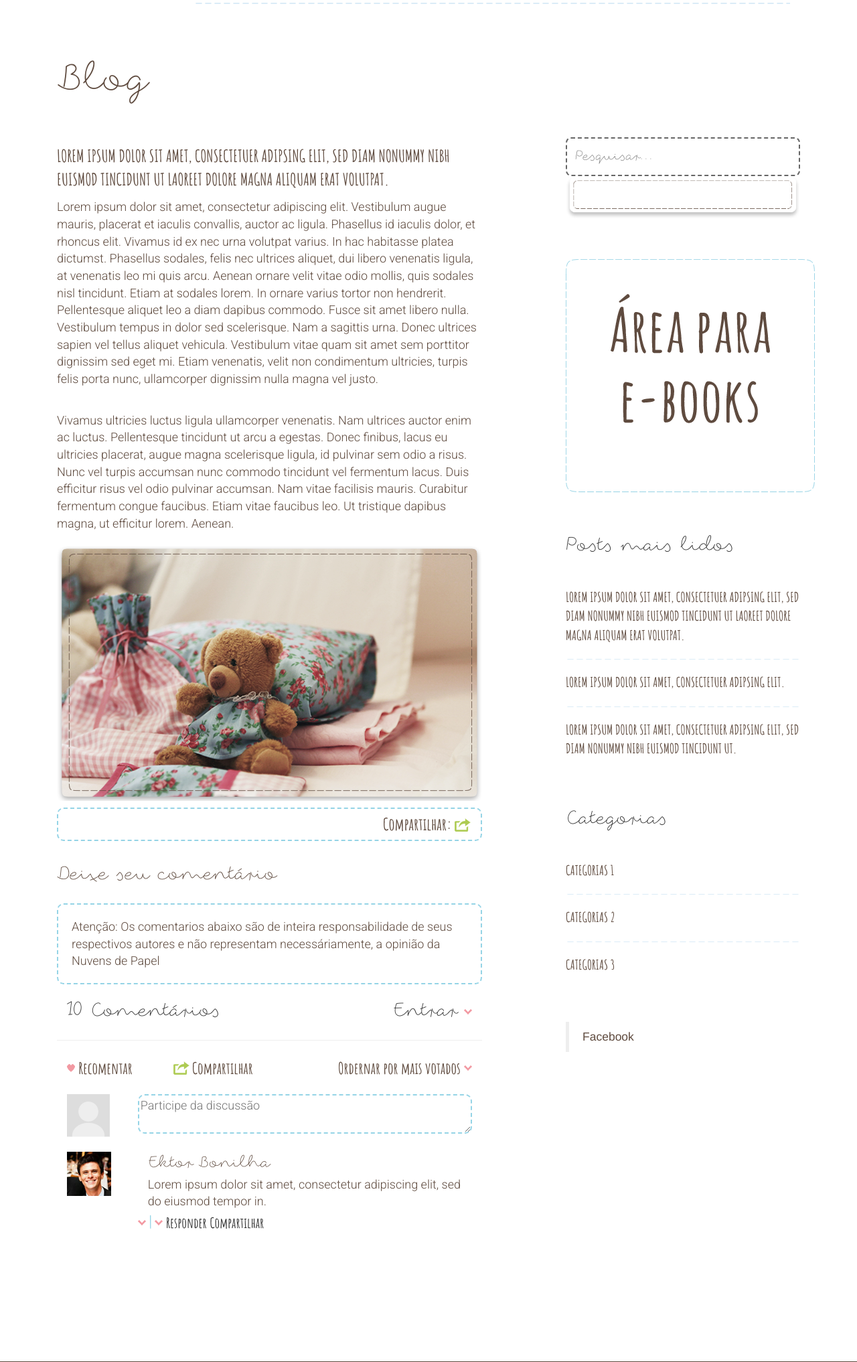
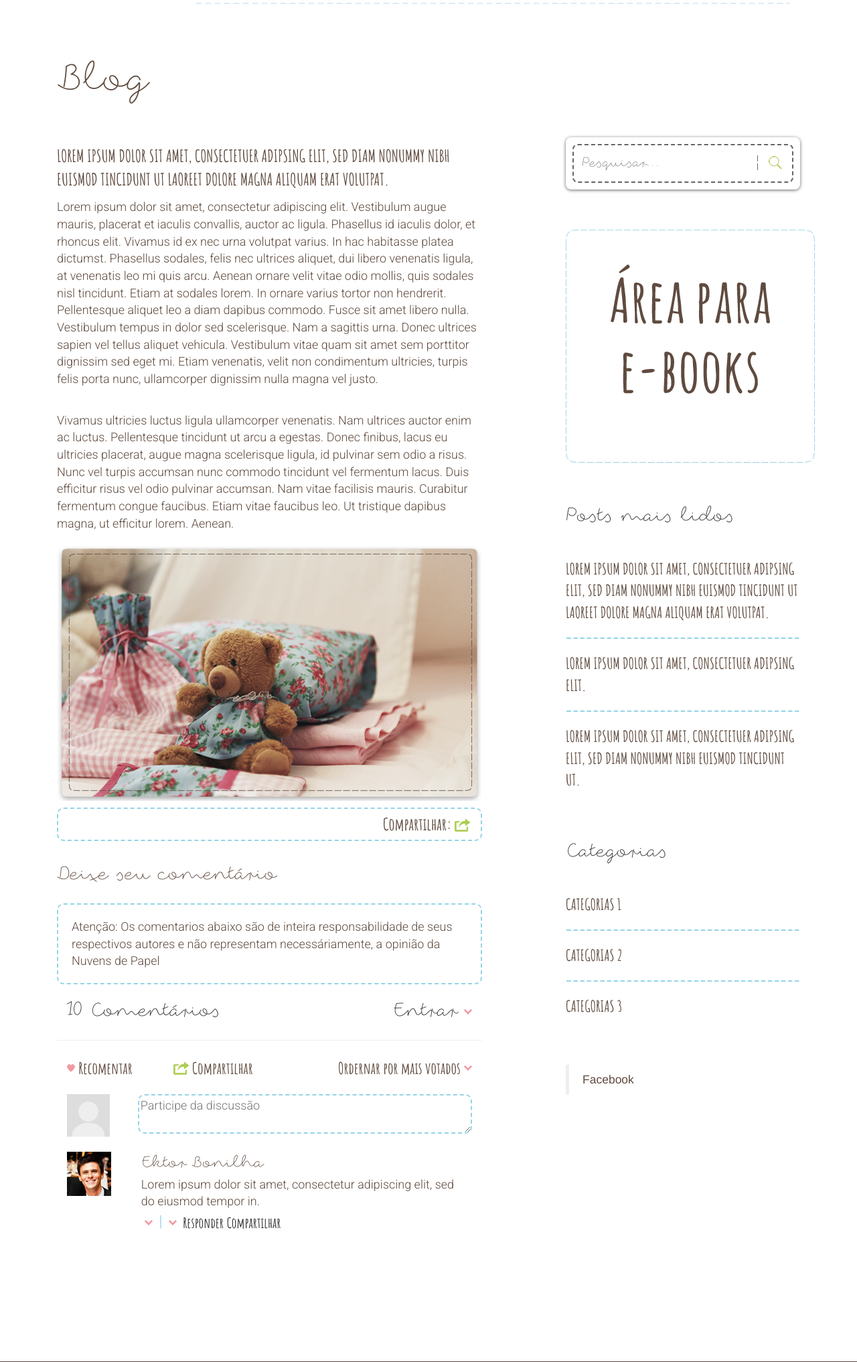
Before and after one commit to BrunnoCruvinel/nuvemdepapel, a PHP site: page /blog-post.php in a window 1280 px wide. Shown: the part 146-2180 px from the top of the page at 67% size. Run offline with PHP 8.4, Linux system fonts and the light colour scheme; some libraries are stand-ins or nearby versions.

Commit message:
correções

```diff
--- a/blog-post.php
+++ b/blog-post.php
@@ -102,9 +102,10 @@
 
                 <div class="col-lg-4 col-lg-offset-1 col-md-4 col-md-offset-1 col-sm-4 col-sm-offset-1">
                     <div class="espacamento_bottom">
-                        <div class="blog-pesquisar">
+                        <div class="fundo-input">
                             <input class="input-customizado" type="text" placeholder="Pesquisar...">
-                            <img class="img-responsive" src="img/input-contato.png" alt="">
+							<label class="dashed_lupa" style=""></label>
+							<label class="lupa_pesquisa_blog" style=""></label>
                         </div>
                     </div>
 
--- a/css/blog.css
+++ b/css/blog.css
@@ -85,10 +85,23 @@
     position: relative;
     display: block;
     width: 100%;
-    height: 2px;
-    background: url("../img/tracejado_azul.png") repeat-x;
+    height: 3px;
     z-index: 1;
     margin: 20px 0 20px 0;
+	border-top: 2px dashed #95d4e6;
+	border-radius: 10px;
+}
+
+.opcoes-comentario.text-pequeno{
+	margin-left: 3%;
+}
+
+.opcoes-comentario a{
+	padding: 5px;
+}
+
+.blog-post-comentar .row{
+	margin-left: -2%;
 }
 
 .post-compartilhar div {
--- a/css/style.css
+++ b/css/style.css
@@ -74,7 +74,7 @@
 }
 
 .text-minimo {
-  font-size: 20px;
+  font-size: 23px;
 }
 
 .text-pequeno-destaque {
@@ -352,3 +352,21 @@
 #locacao_produtos .row{
 	margin-bottom: 30px;
 }
+
+.lupa_pesquisa_blog {
+    background: url(../img/lupa_blog.png) no-repeat right 17px center;
+    height: 30px;
+    width: 55px;
+    top: 23px;
+    position: absolute;
+    right: 25px;
+}
+
+.dashed_lupa{
+	background: url(../img/dashed_lupa.png) no-repeat right 17px center;
+    height: 30px;
+    width: 27px;
+    top: 25px;
+    position: absolute;
+    right: 61px;
+}
```
Also changed, not shown: blog.php (+5 -4 lines), img/dashed_lupa.png (added), img/lupa_blog.png (added).
